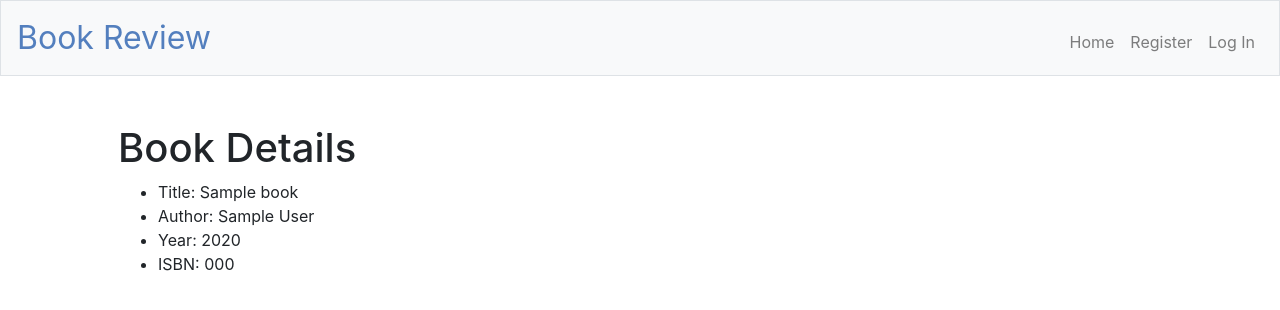
After one commit to jtew396/project1, a Flask app: template templates/book.html in a window 1280 px wide. The commit adds this page. Shown: the top 310 px of the page. Run offline with Flask 2, Linux system fonts and the light colour scheme; the template is opened without the code that fills it: most values are stand-ins (such as "Sample title", 1, 10 or a date in 2020); some libraries are stand-ins or nearby versions.

Commit message:
Adding book listings.

```diff
--- a/application.py
+++ b/application.py
@@ -150,11 +150,32 @@ def search():
             return render_template("search.html")
 
         # Make sure the database can find the book(s)
-        books = db.execute("SELECT * FROM books WHERE to_tsvector('english', body) @@ to_tsquery('english', :search)",
-                                {"search": request.form.get("search")}).fetchall()
+        # books = db.execute("SELECT * FROM books WHERE to_tsvector('english', body) @@ to_tsquery('english', :search)",
+        #                         {"search": request.form.get("search")}).fetchall()
+
+        # Queu the database for ISBN number - expand later
+        books = db.execute("SELECT * FROM books WHERE isbn = :isbn", {"isbn": request.form.get("search")}).fetchall()
+
         if not books:
             return render_template("search.html")
         else:
             return render_template("search.html", books=books)
 
     return render_template("search.html")
+
+@app.route("/books", methods=["GET"])
+def books():
+    books = db.execute("SELECT * FROM books").fetchall()
+    return render_template("books.html", books=books)
+
+@app.route("/books/<int:isbn>")
+def book(isbn):
+    # Make sure the book exists.
+    book = db.execute("SELECT * FROM books WHERE isbn = :isbn", {"isbn": isbn}).fetchall()
+    if book is None:
+        return apology("No such book", 400)
+
+    # Get all reviews.
+    #reviews = db.execute("SELECT review FROM reviews WHERE isbn = :isbn", {"isbn": isbn}).fetchall()
+    #return render_template("book.html", book=book, reviews=reviews)
+    return render_template("books.html", book=book)
--- /dev/null
+++ b/templates/book.html
@@ -0,0 +1,27 @@
+{% extends "layout.html" %}
+
+{% block title %}
+    Book Details
+{% endblock %}
+
+{% block main %}
+<h1>Book Details</h1>
+
+<ul>
+    <li>Title: {{ book.title }}</li>
+    <li>Author: {{ book.author }}</li>
+    <li>Year: {{ book.year }}</li>
+    <li>ISBN: {{ book.isbn }}
+</ul>
+<!--
+<h2>Reviews</h2>
+<ul>
+    {% for review in reviews %}
+        <li>{{ review.username }}</li>
+        <li>{{ review.content }}</li>
+    {% else %}
+        <li>No reviews.</li>
+    {% endfor %}
+</ul>
+-->
+{% endblock %}
--- a/templates/layout.html
+++ b/templates/layout.html
@@ -30,6 +30,7 @@
             <div class="collapse navbar-collapse" id="navbar">
                 {% if session.user_id %}
                     <ul class="navbar-nav mr-auto mt-2">
+                        <li class"nav-item"><a class="nav-link" href="/books">Books</a></li>
                         <li class"nav-item"><a class="nav-link" href="/search">Search</a></li>
                     </ul>
                     <ul class="navbar-nav ml-auto mt-2">
```
Also changed, not shown: templates/books.html (added, +17 -0 lines), templates/search.html (+11 -2 lines), 1 other file.
